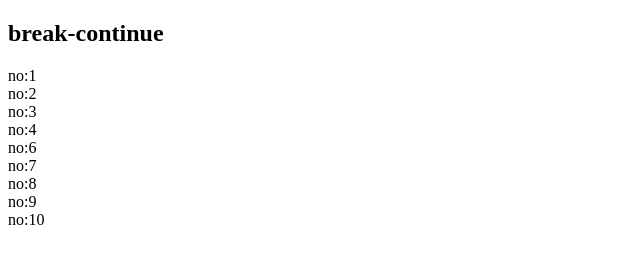
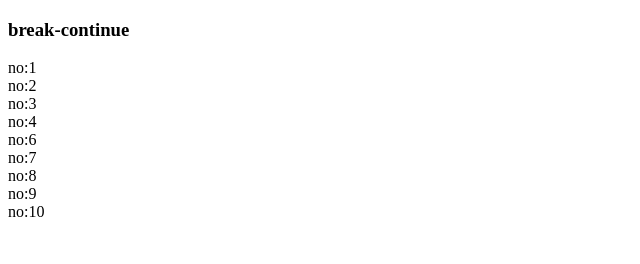
Before and after one commit to SupriyaPKadu/Daily-Tasks, a plain HTML site: page Desktop/Practise/JavaScript/break-continue.html in a window 1280 px wide. Shown: the whole page, without its empty margins (0-640 px from the left). Drawn offline with Linux system fonts and the light colour scheme.

Commit message:
heading update

```diff
--- a/Desktop/Practise/JavaScript/break-continue.html
+++ b/Desktop/Practise/JavaScript/break-continue.html
@@ -8,7 +8,7 @@
 </head>
 
 <body>
-    <h2>break-continue</h2>
+    <h3>break-continue</h3>
     <script>
         let i;
         let no = 10;
```
